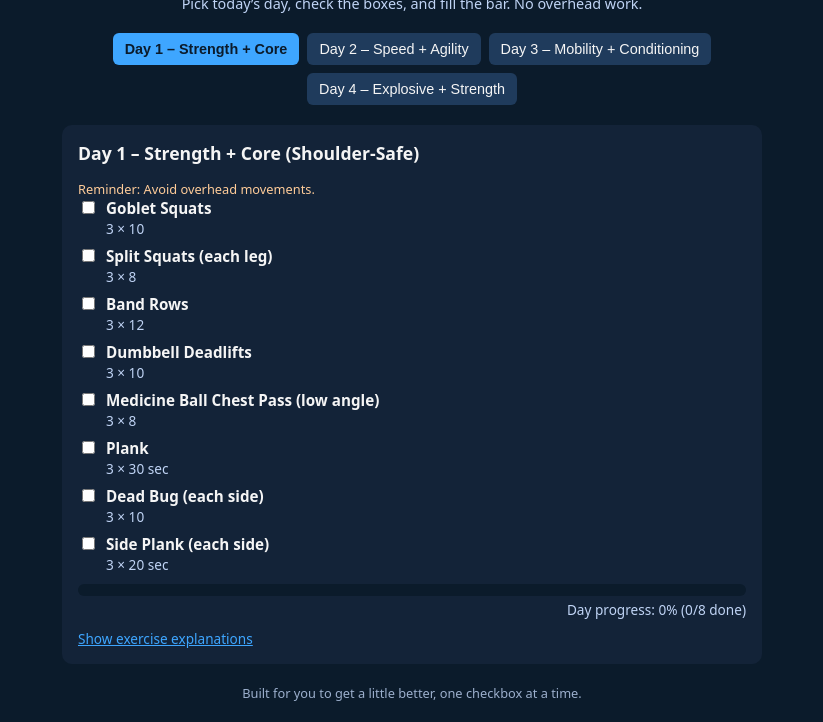
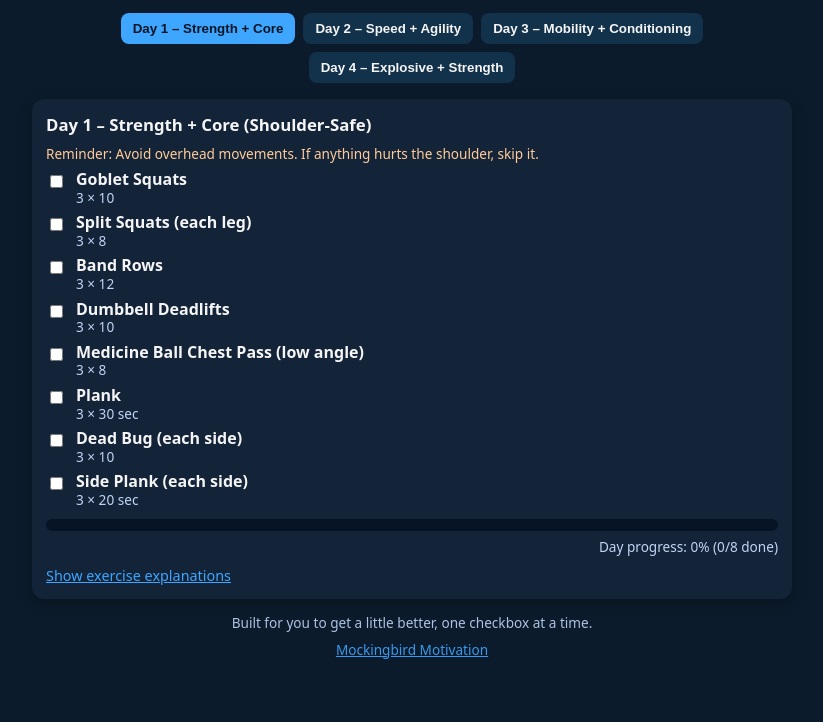
Before and after one commit to jowshlee/GoaLee-Training, a plain HTML site: page index.html in a window 1280 px wide. Shown: the part 100-822 px from the top of the page, without its empty margins (228-1051 px from the left). Drawn offline with Linux system fonts and the light colour scheme.

Commit message:
adding mockingjay video and hype videos

```diff
--- a/index.html
+++ b/index.html
@@ -1,159 +1,100 @@
 <!DOCTYPE html>
 <html lang="en">
 <head>
-  <meta charset="UTF-8" />
+  <meta charset="utf-8" />
   <title>Goalie Hockey Workout</title>
+  <meta name="viewport" content="width=device-width,initial-scale=1" />
   <style>
-    body {
-      font-family: system-ui, -apple-system, BlinkMacSystemFont, sans-serif;
-      background: #0b1b2b;
-      color: #f5f5f5;
-      margin: 0;
-      padding: 0;
+    :root{
+      --bg:#0b1b2b;
+      --card:#132338;
+      --accent:#3ea6ff;
+      --muted:#c0d4f5;
+      --warn:#ffcc99;
+      --text:#f5f5f5;
+      --maxw:760px;
     }
-    .app {
-      max-width: 700px;
-      margin: 0 auto;
-      padding: 20px;
-    }
-    h1 {
-      text-align: center;
-      margin-bottom: 10px;
-    }
-    .subtitle {
-      text-align: center;
-      font-size: 0.9rem;
-      color: #c0d4f5;
-      margin-bottom: 20px;
-    }
-    .day-selector {
-      display: flex;
-      justify-content: center;
-      gap: 8px;
-      margin-bottom: 20px;
-      flex-wrap: wrap;
-    }
-    .day-btn {
-      padding: 8px 12px;
-      border-radius: 6px;
-      border: none;
-      cursor: pointer;
-      background: #1f3b5c;
-      color: #f5f5f5;
-      font-size: 0.9rem;
-    }
-    .day-btn.active {
-      background: #3ea6ff;
-      color: #0b1b2b;
-      font-weight: 600;
-    }
-    .card {
-      background: #132338;
-      border-radius: 10px;
-      padding: 16px;
-      margin-bottom: 16px;
-    }
-    .card h2 {
-      margin-top: 0;
-      font-size: 1.1rem;
-    }
-    .exercise {
-      display: flex;
-      align-items: flex-start;
-      gap: 8px;
-      margin-bottom: 8px;
-      font-size: 0.95rem;
-    }
-    .exercise label {
-      cursor: pointer;
-    }
-    .sets {
-      color: #c0d4f5;
-      font-size: 0.85rem;
-    }
-    .progress-container {
-      margin-top: 10px;
-    }
-    .progress-bar-bg {
-      width: 100%;
-      height: 12px;
-      background: #0b1b2b;
-      border-radius: 6px;
-      overflow: hidden;
-    }
-    .progress-bar-fill {
-      height: 100%;
-      width: 0%;
-      background: #3ea6ff;
-      transition: width 0.2s ease;
-    }
-    .progress-text {
-      font-size: 0.85rem;
-      margin-top: 4px;
-      text-align: right;
-      color: #c0d4f5;
-    }
-    .toggle-explain {
-      margin-top: 10px;
-      font-size: 0.85rem;
-      cursor: pointer;
-      color: #3ea6ff;
-      text-decoration: underline;
-    }
-    .explanations {
-      margin-top: 10px;
-      font-size: 0.9rem;
-      display: none;
-    }
-    .explanations h3 {
-      margin-top: 0;
-      font-size: 1rem;
-    }
-    .explanations p {
-      margin: 4px 0 8px;
-    }
-    .shoulder-note {
-      font-size: 0.8rem;
-      color: #ffcc99;
-      margin-top: 8px;
-    }
-    .footer {
-      text-align: center;
-      font-size: 0.8rem;
-      color: #c0d4f5;
-      margin-top: 20px;
-      opacity: 0.8;
-    }
-    .reward-img {
-      width: 100%;
-      border-radius: 10px;
-      margin-top: 10px;
+    html,body{height:100%;margin:0;background:var(--bg);color:var(--text);font-family:system-ui,-apple-system,BlinkMacSystemFont,"Segoe UI",Roboto,"Helvetica Neue",Arial;}
+    .app{max-width:var(--maxw);margin:18px auto;padding:18px;}
+    h1{margin:0 0 6px;text-align:center;font-size:1.6rem}
+    .subtitle{color:var(--muted);text-align:center;margin-bottom:16px;font-size:0.95rem}
+    .day-selector{display:flex;gap:8px;justify-content:center;flex-wrap:wrap;margin-bottom:16px}
+    .day-btn{background:#12314a;border:0;color:var(--text);padding:8px 12px;border-radius:8px;cursor:pointer;font-weight:600}
+    .day-btn.active{background:var(--accent);color:#071425}
+    .card{background:var(--card);border-radius:12px;padding:14px;margin-bottom:14px;box-shadow:0 4px 14px rgba(0,0,0,0.25)}
+    .card h2{margin:0 0 8px;font-size:1.05rem}
+    .shoulder-note{color:var(--warn);font-size:0.85rem;margin-bottom:8px}
+    .exercise{display:flex;gap:10px;align-items:flex-start;margin-bottom:8px}
+    .exercise input{margin-top:4px}
+    .exercise label{cursor:pointer;line-height:1.1}
+    .sets{color:var(--muted);font-size:0.85rem}
+    .progress-container{margin-top:10px}
+    .progress-bar-bg{width:100%;height:12px;background:#071425;border-radius:8px;overflow:hidden}
+    .progress-bar-fill{height:100%;width:0;background:linear-gradient(90deg,var(--accent),#7be0ff);transition:width .18s ease}
+    .progress-text{font-size:0.85rem;color:var(--muted);text-align:right;margin-top:6px}
+    .toggle-explain{color:var(--accent);cursor:pointer;text-decoration:underline;font-size:0.9rem;margin-top:10px}
+    .explanations{display:none;margin-top:10px;font-size:0.95rem;color:var(--muted)}
+    .explanations p{margin:8px 0}
+    .footer{text-align:center;color:var(--muted);font-size:0.85rem;margin-top:10px;opacity:0.9}
+    .reward-img{width:100%;border-radius:10px;margin-top:8px}
+    .small-link{display:block;text-align:center;margin-top:8px;color:var(--accent);cursor:pointer;text-decoration:underline}
+    /* Overlay */
+    #motivationOverlay{display:none;position:fixed;inset:0;background:rgba(2,6,12,0.88);z-index:9999;align-items:center;justify-content:center;padding:18px}
+    #motivationBox{max-width:920px;width:100%;border-radius:12px;overflow:hidden;background:#071425;padding:12px;box-shadow:0 10px 40px rgba(0,0,0,0.6)}
+    #motivationVideo{width:100%;height:auto;border-radius:8px;background:#000}
+    .close-x{position:absolute;top:14px;right:18px;color:var(--muted);font-weight:700;cursor:pointer}
+    @media (max-width:520px){
+      .day-btn{padding:8px 10px;font-size:0.85rem}
+      h1{font-size:1.3rem}
     }
   </style>
 </head>
 <body>
-  <div class="app">
+  <div class="app" role="main">
     <h1>Goalie Hockey Workout</h1>
-    <div class="subtitle">
-      Pick today’s day, check the boxes, and fill the bar. No overhead work.
-    </div>
+    <div class="subtitle">Pick today, check the boxes, fill the bar. No overhead work.</div>
 
-    <div class="day-selector">
+    <div class="day-selector" role="tablist" aria-label="Workout days">
       <button class="day-btn active" data-day="1">Day 1 – Strength + Core</button>
       <button class="day-btn" data-day="2">Day 2 – Speed + Agility</button>
       <button class="day-btn" data-day="3">Day 3 – Mobility + Conditioning</button>
       <button class="day-btn" data-day="4">Day 4 – Explosive + Strength</button>
     </div>
 
-    <div id="day-content"></div>
+    <div id="day-content" aria-live="polite"></div>
 
     <div class="footer">
       Built for you to get a little better, one checkbox at a time.
+      <a id="mockingbirdLink" class="small-link">Mockingbird Motivation</a>
+    </div>
+  </div>
+
+  <!-- Motivation Overlay -->
+  <div id="motivationOverlay" role="dialog" aria-modal="true" aria-hidden="true">
+    <div id="motivationBox">
+      <div style="position:relative">
+        <div class="close-x" id="overlayClose">✕</div>
+        <video id="motivationVideo" controls playsinline></video>
+      </div>
     </div>
   </div>
 
   <script>
-    // Meme pack (20 starter memes)
+    /***** CONFIG *****/
+    // Provided Google Drive file ID (converted to direct download URL)
+    // File ID from your link: 1aEp_k9_SHQSdDJKYqJaz31EE8qbnzEaQ
+    const personalVideoDirect = "https://drive.google.com/uc?export=download&id=1aEp_k9_SHQSdDJKYqJaz31EE8qbnzEaQ";
+
+    // Random hype video list (you can add more direct links or public mp4 URLs)
+    // If you want to use Google Drive links, convert them to the same uc?export=download&id=FILEID format.
+    const hypeVideos = [
+      personalVideoDirect,
+      // Example placeholders (replace with your own hosted mp4 links if desired)
+      "https://interactive-examples.mdn.mozilla.net/media/cc0-videos/flower.mp4",
+      "https://interactive-examples.mdn.mozilla.net/media/cc0-videos/bee.mp4"
+    ];
+
+    // Meme pack (starter). Add or replace URLs as you like.
     const memes = [
       "https://i.imgflip.com/7y3l5u.jpg",
       "https://i.imgflip.com/7y3l6g.jpg",
@@ -177,7 +118,7 @@
       "https://i.imgflip.com/7y3loq.jpg"
     ];
 
-    // Workout data
+    /***** WORKOUT DATA *****/
     const workouts = {
       1: {
         title: "Day 1 – Strength + Core (Shoulder‑Safe)",
@@ -252,148 +193,148 @@
       reaction_ground: "Bounce reaction ball on ground and chase or track it."
     };
 
+    /***** DOM & STATE *****/
     const dayContent = document.getElementById("day-content");
     const dayButtons = document.querySelectorAll(".day-btn");
+    const mockingbirdLink = document.getElementById("mockingbirdLink");
+    const overlay = document.getElementById("motivationOverlay");
+    const overlayClose = document.getElementById("overlayClose");
+    const motivationVideo = document.getElementById("motivationVideo");
 
-    function loadDay(day) {
+    // Keep track of which day's reward meme/video has been shown this session (prevents duplicates)
+    function rewardShownKey(day){ return `goalie_reward_shown_day_${day}`; }
+
+    /***** RENDERING *****/
+    function loadDay(day){
       dayContent.innerHTML = "";
       const data = workouts[day];
+      const card = document.createElement("div"); card.className = "card";
+      const title = document.createElement("h2"); title.textContent = data.title; card.appendChild(title);
 
-      const card = document.createElement("div");
-      card.className = "card";
-
-      const title = document.createElement("h2");
-      title.textContent = data.title;
-      card.appendChild(title);
-
-      const shoulderNote = document.createElement("div");
-      shoulderNote.className = "shoulder-note";
-      shoulderNote.textContent = "Reminder: Avoid overhead movements.";
+      const shoulderNote = document.createElement("div"); shoulderNote.className = "shoulder-note";
+      shoulderNote.textContent = "Reminder: Avoid overhead movements. If anything hurts the shoulder, skip it.";
       card.appendChild(shoulderNote);
 
       const list = document.createElement("div");
       data.exercises.forEach(ex => {
-        const exDiv = document.createElement("div");
-        exDiv.className = "exercise";
-
-        const checkbox = document.createElement("input");
-        checkbox.type = "checkbox";
-        checkbox.id = `${day}_${ex.id}`;
+        const exDiv = document.createElement("div"); exDiv.className = "exercise";
+        const checkbox = document.createElement("input"); checkbox.type = "checkbox"; checkbox.id = `${day}_${ex.id}`;
         checkbox.checked = loadChecked(checkbox.id);
         checkbox.addEventListener("change", updateProgress);
-
-        const label = document.createElement("label");
-        label.setAttribute("for", checkbox.id);
+        const label = document.createElement("label"); label.setAttribute("for", checkbox.id);
         label.innerHTML = `<strong>${ex.name}</strong><br><span class="sets">${ex.sets}</span>`;
-
-        exDiv.appendChild(checkbox);
-        exDiv.appendChild(label);
-        list.appendChild(exDiv);
+        exDiv.appendChild(checkbox); exDiv.appendChild(label); list.appendChild(exDiv);
       });
-
       card.appendChild(list);
 
-      const progressContainer = document.createElement("div");
-      progressContainer.className = "progress-container";
-
-      const barBg = document.createElement("div");
-      barBg.className = "progress-bar-bg";
-
-      const barFill = document.createElement("div");
-      barFill.className = "progress-bar-fill";
-      barFill.id = "progress-fill";
-
-      barBg.appendChild(barFill);
-      progressContainer.appendChild(barBg);
-
-      const progressText = document.createElement("div");
-      progressText.className = "progress-text";
-      progressText.id = "progress-text";
+      // Progress
+      const progressContainer = document.createElement("div"); progressContainer.className = "progress-container";
+      const barBg = document.createElement("div"); barBg.className = "progress-bar-bg";
+      const barFill = document.createElement("div"); barFill.className = "progress-bar-fill"; barFill.id = "progress-fill";
+      barBg.appendChild(barFill); progressContainer.appendChild(barBg);
+      const progressText = document.createElement("div"); progressText.className = "progress-text"; progressText.id = "progress-text";
       progressContainer.appendChild(progressText);
-
       card.appendChild(progressContainer);
 
-      const toggleExplain = document.createElement("div");
-      toggleExplain.className = "toggle-explain";
+      // Explanations toggle
+      const toggleExplain = document.createElement("div"); toggleExplain.className = "toggle-explain";
       toggleExplain.textContent = "Show exercise explanations";
       toggleExplain.addEventListener("click", () => {
         const exp = document.getElementById("explanations");
         const visible = exp.style.display === "block";
         exp.style.display = visible ? "none" : "block";
-        toggleExplain.textContent = visible
-          ? "Show exercise explanations"
-          : "Hide exercise explanations";
+        toggleExplain.textContent = visible ? "Show exercise explanations" : "Hide exercise explanations";
       });
       card.appendChild(toggleExplain);
 
-      const expDiv = document.createElement("div");
-      expDiv.className = "explanations";
-      expDiv.id = "explanations";
-
-      const expTitle = document.createElement("h3");
-      expTitle.textContent = "Exercise explanations";
-      expDiv.appendChild(expTitle);
-
+      // Explanations block
+      const expDiv = document.createElement("div"); expDiv.className = "explanations"; expDiv.id = "explanations";
+      const expTitle = document.createElement("h3"); expTitle.textContent = "Exercise explanations"; expDiv.appendChild(expTitle);
       data.exercises.forEach(ex => {
-        const p = document.createElement("p");
-        p.innerHTML = `<strong>${ex.name}:</strong> ${explanations[ex.id] || ""}`;
-        expDiv.appendChild(p);
+        const p = document.createElement("p"); p.innerHTML = `<strong>${ex.name}:</strong> ${explanations[ex.id] || ""}`; expDiv.appendChild(p);
       });
-
       card.appendChild(expDiv);
 
       dayContent.appendChild(card);
       updateProgress();
     }
 
-    function updateProgress() {
+    function updateProgress(){
       const checkboxes = dayContent.querySelectorAll("input[type='checkbox']");
       let done = 0;
       checkboxes.forEach(cb => {
-        if (cb.checked) {
-          done++;
-          saveChecked(cb.id, true);
-        } else {
-          saveChecked(cb.id, false);
-        }
+        if(cb.checked) { done++; saveChecked(cb.id, true); } else { saveChecked(cb.id, false); }
       });
       const total = checkboxes.length || 1;
       const percent = Math.round((done / total) * 100);
       const fill = document.getElementById("progress-fill");
       const text = document.getElementById("progress-text");
-      if (fill && text) {
-        fill.style.width = percent + "%";
-        text.textContent = `Day progress: ${percent}% (${done}/${total} done)`;
-      }
+      if(fill && text){ fill.style.width = percent + "%"; text.textContent = `Day progress: ${percent}% (${done}/${total} done)`; }
 
-      if (percent === 100) {
+      // If complete and reward not yet shown for this day, show meme reward
+      const activeDay = document.querySelector(".day-btn.active").getAttribute("data-day");
+      if(percent === 100 && !localStorage.getItem(rewardShownKey(activeDay))){
         showRandomMeme();
+        // mark shown so it doesn't reappear repeatedly
+        localStorage.setItem(rewardShownKey(activeDay), "true");
       }
     }
 
-    function showRandomMeme() {
+    /***** MEME REWARD *****/
+    function showRandomMeme(){
       const meme = memes[Math.floor(Math.random() * memes.length)];
-      const rewardDiv = document.createElement("div");
-      rewardDiv.className = "card";
-      rewardDiv.innerHTML = `
-        <h2>Workout Complete!</h2>
-        <p>You earned a reward:</p>
-        <img src="${meme}" class="reward-img" />
-      `;
+      const rewardDiv = document.createElement("div"); rewardDiv.className = "card";
+      rewardDiv.innerHTML = `<h2>Workout Complete!</h2><p>You earned a reward:</p><img src="${meme}" class="reward-img" alt="meme reward">`;
       dayContent.appendChild(rewardDiv);
+      // Scroll to reward for visibility
+      rewardDiv.scrollIntoView({behavior:"smooth",block:"center"});
     }
 
-    function saveChecked(id, value) {
+    /***** MOCKINGBIRD MOTIVATION (overlay video) *****/
+    // When user clicks the link, pick a random hype video and play it in overlay.
+    mockingbirdLink.addEventListener("click", () => {
+      // pick random video
+      const vid = hypeVideos[Math.floor(Math.random() * hypeVideos.length)];
+      // set source and show overlay
+      motivationVideo.src = vid;
+      overlay.style.display = "flex";
+      overlay.setAttribute("aria-hidden","false");
+      // reset playback and play
+      motivationVideo.currentTime = 0;
+      // Try to play; some browsers require user gesture (click) which we have
+      motivationVideo.play().catch(()=>{ /* ignore autoplay errors */ });
+    });
+
+    // Close overlay handlers
+    overlayClose.addEventListener("click", closeOverlay);
+    overlay.addEventListener("click", (e) => {
+      // close if clicked outside the video element
+      if(e.target === overlay) closeOverlay();
+    });
+
+    // When video ends, close overlay automatically
+    motivationVideo.addEventListener("ended", closeOverlay);
+
+    function closeOverlay(){
+      motivationVideo.pause();
+      motivationVideo.currentTime = 0;
+      overlay.style.display = "none";
+      overlay.setAttribute("aria-hidden","true");
+      motivationVideo.src = ""; // release resource
+    }
+
+    /***** LOCAL STORAGE HELPERS *****/
+    function saveChecked(id, value){
       const data = JSON.parse(localStorage.getItem("goalieWorkout") || "{}");
       data[id] = value;
       localStorage.setItem("goalieWorkout", JSON.stringify(data));
     }
-
-    function loadChecked(id) {
+    function loadChecked(id){
       const data = JSON.parse(localStorage.getItem("goalieWorkout") || "{}");
       return !!data[id];
     }
 
+    /***** DAY BUTTONS *****/
     dayButtons.forEach(btn => {
       btn.addEventListener("click", () => {
         dayButtons.forEach(b => b.classList.remove("active"));
@@ -403,7 +344,12 @@
       });
     });
 
+    // initial load
     loadDay("1");
+
+    /***** OPTIONAL: Reset weekly rewards (uncomment to enable a weekly reset) *****/
+    // Example: reset reward flags every Monday (server time not available here).
+    // You can manually clear with localStorage.removeItem(rewardShownKey('1')) etc.
   </script>
 </body>
 </html>
```
